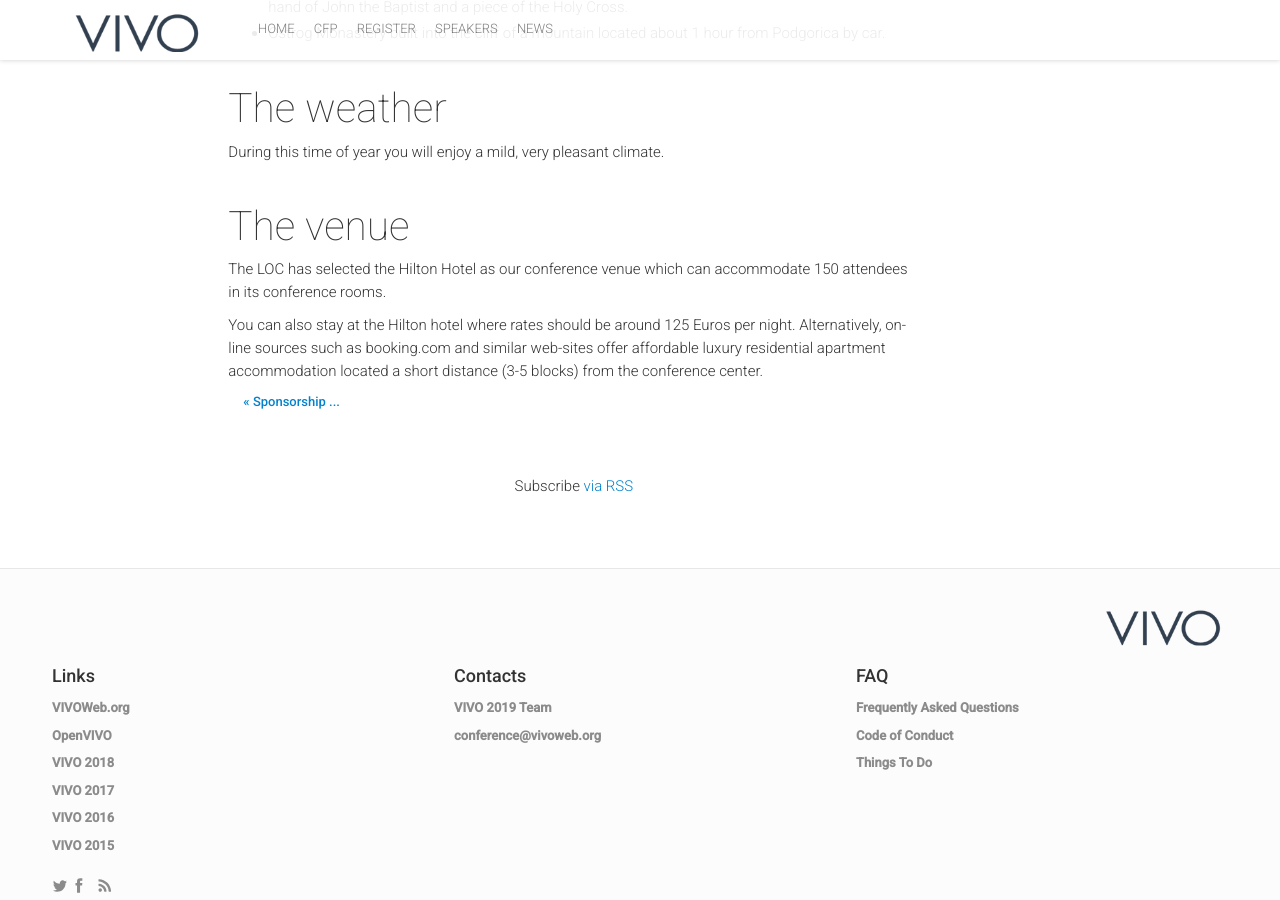
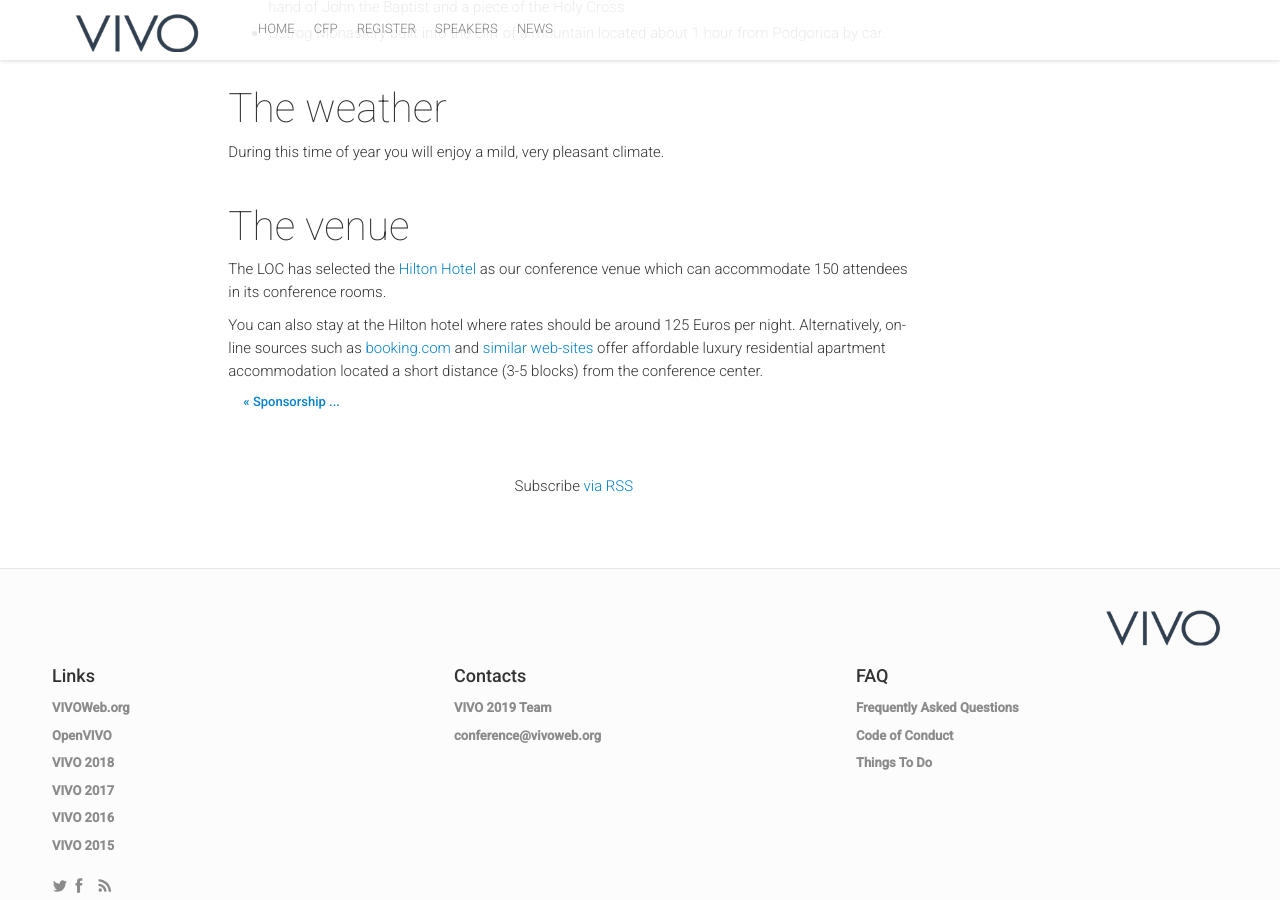
Before and after one commit to vivoconference/vivo2020, a Jekyll site: the page built from news/_posts/2018-09-11-announcement.markdown, in a window 1280 px wide and 900 px high, scrolled down 2018 px. Built offline with Jekyll 4.4.1, drawn with Linux system fonts in a browser that asks for light colours; nearby versions of some CDN libraries; comment, search, counter and statistics services are not loaded; some of the changed lines change nothing that is shown.

Commit message:
add links

```diff
--- a/news/_posts/2018-09-11-announcement.markdown
+++ b/news/_posts/2018-09-11-announcement.markdown
@@ -50,6 +50,6 @@ During this time of year you will enjoy a mild, very pleasant climate.
 
 #### The venue
 
-The LOC has selected the Hilton Hotel as our conference venue which can accommodate 150 attendees in its conference rooms.
+The LOC has selected the [Hilton Hotel](https://www3.hilton.com/en/hotels/montenegro/hilton-podgorica-crna-gora-TGDPMHI/index.html?WT.mc_id=zLMWA0ME1HI2NaturalSearch3Google_LGHotelListing4DGGeneric_Jul5LocalSearch6TGDPMHI7EN8i1) as our conference venue which can accommodate 150 attendees in its conference rooms.
 
-You can also stay at the Hilton hotel where rates should be around 125 Euros per night. Alternatively, on-line sources such as booking.com and similar web-sites offer affordable luxury residential apartment accommodation located a short distance (3-5 blocks) from the conference center.
+You can also stay at the Hilton hotel where rates should be around 125 Euros per night. Alternatively, on-line sources such as [booking.com](http://booking.com/) and [similar web-sites](http://www.ustanzadan.me/en/rent-a-stan/) offer affordable luxury residential apartment accommodation located a short distance (3-5 blocks) from the conference center.
```
